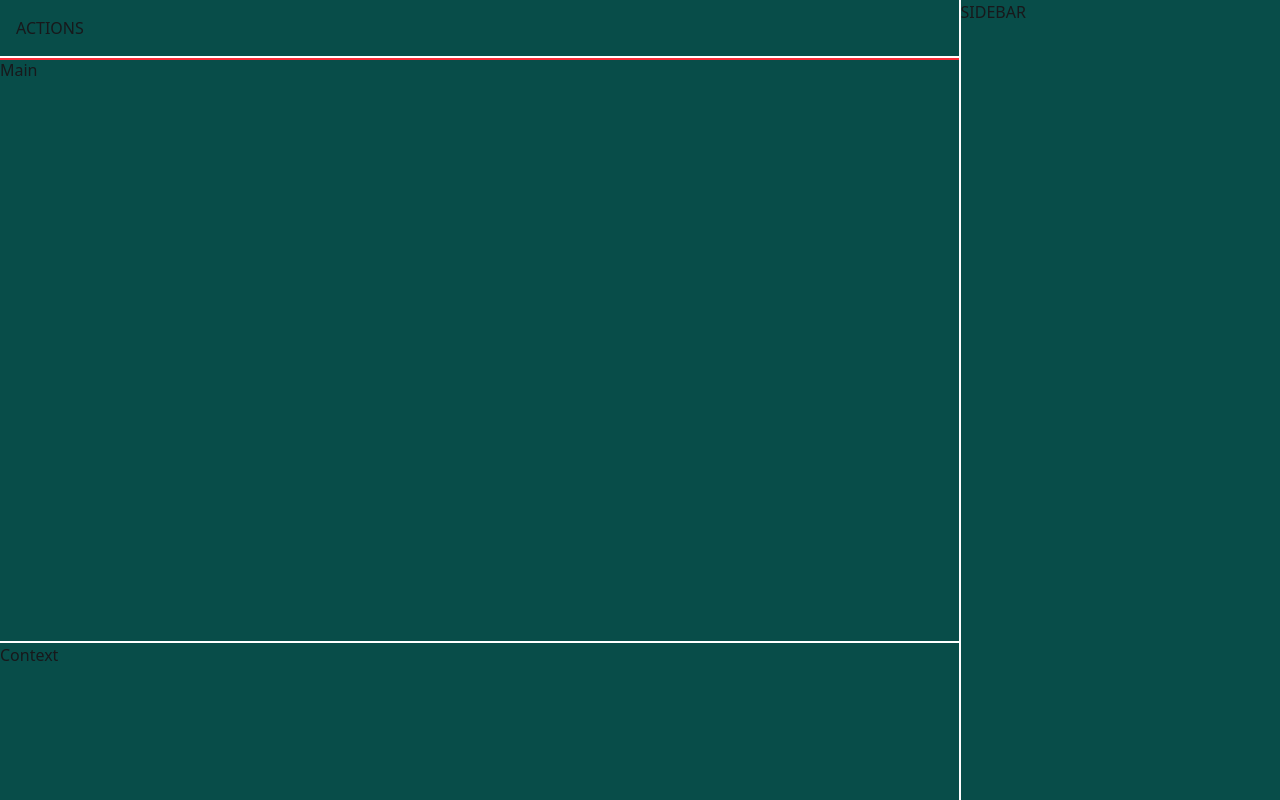
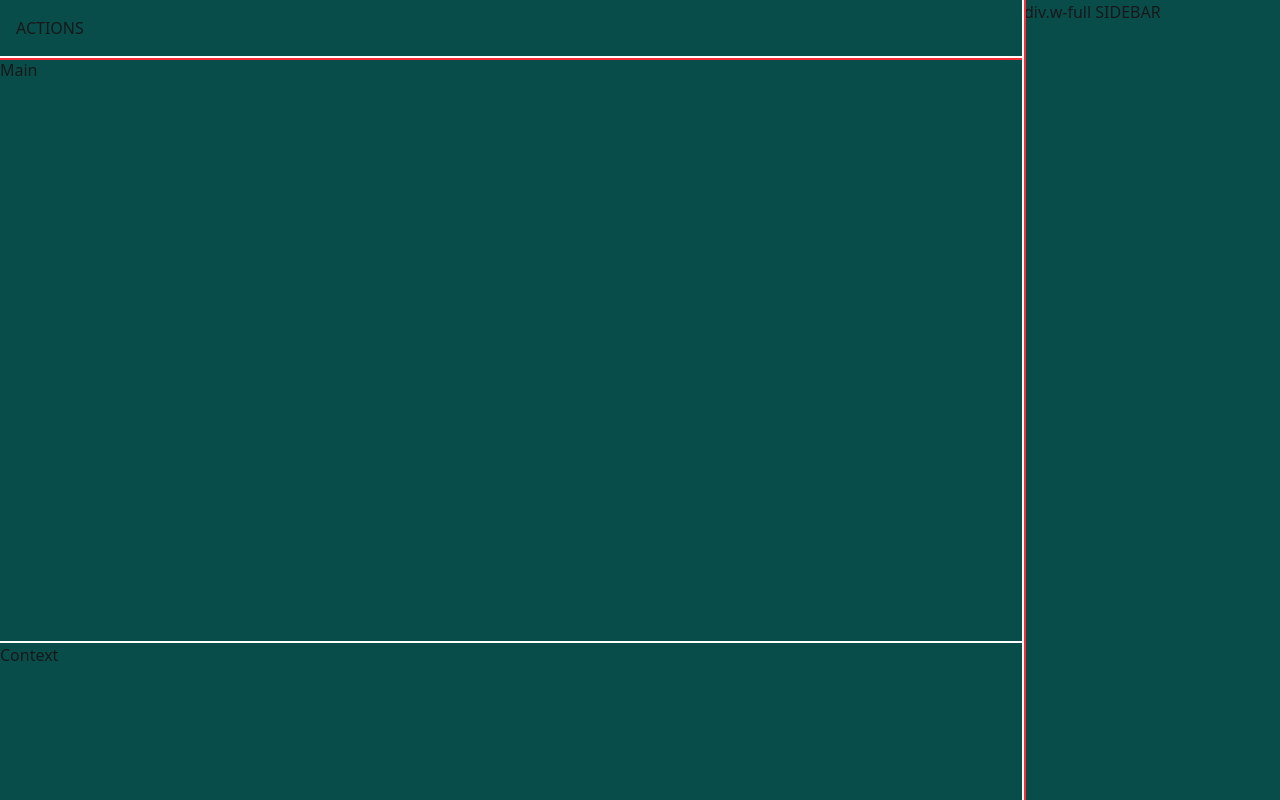
Before and after one commit to jbarzegar/ron-mod-manager, a Preact app in the folder ui/: page / in a window 1280 px wide. Built offline with nearby package versions, Linux system fonts and the light colour scheme.

Commit message:
got the resizable boxes working
It's a terrible implementation but it works 🤷

```diff
--- a/ui/src/layouts/App/index.tsx
+++ b/ui/src/layouts/App/index.tsx
@@ -1,4 +1,4 @@
-import { useSignal } from "@preact/signals";
+import { computed, useSignal } from "@preact/signals";
 import { clsx } from "clsx";
 import type { ComponentChild } from "preact";
 import { useEffect, useRef } from "preact/hooks";
@@ -62,9 +62,43 @@ const Section = (p: SectionProps) => {
 };
 
 export const AppLayout = () => {
+	const dragging = useSignal(false);
+	const width = useSignal(0);
+
+	const sectionRef = useRef<HTMLDivElement>(null);
+	const { resizeHandle } = useResize({
+		dragHandleDirection: "right",
+		draggingSignal: dragging,
+		enabled: true,
+		max: Infinity,
+		min: 300,
+		mode: "width",
+		signal: width,
+		resizeHandleClass: "border border-red-500 left-0 h-full",
+	});
+
+	useEffect(() => {
+		setTimeout(() => {
+			if (sectionRef.current) {
+				const computedS = getComputedStyle(sectionRef.current);
+				const val = computedS.width;
+				width.value = parseInt(val, 10);
+			}
+		});
+	}, [sectionRef]);
+
+	const mainViewStyle = computed((): preact.CSSProperties => {
+		if (width.value) return { flexBasis: width.value };
+		return { flex: 4 };
+	});
+
 	return (
 		<div className="h-full flex relative gap-0.5">
-			<Section className="flex flex-col w-3/4 gap-0.5">
+			<div
+				className="flex flex-col gap-0.5"
+				ref={sectionRef}
+				style={mainViewStyle.value}
+			>
 				<Section className="bg-accent-content p-4">ACTIONS</Section>
 				<Section
 					className="bg-accent-content h-4/5"
@@ -75,8 +109,11 @@ export const AppLayout = () => {
 					Main
 				</Section>
 				<Section className="flex-1/5 bg-accent-content h-1/5">Context</Section>
-			</Section>
-			<Section className="bg-accent-content w-1/4 relative">SIDEBAR</Section>
+			</div>
+			<div className="bg-accent-content flex-1 relative">
+				{resizeHandle}
+				div.w-full SIDEBAR
+			</div>
 		</div>
 	);
 };
```
